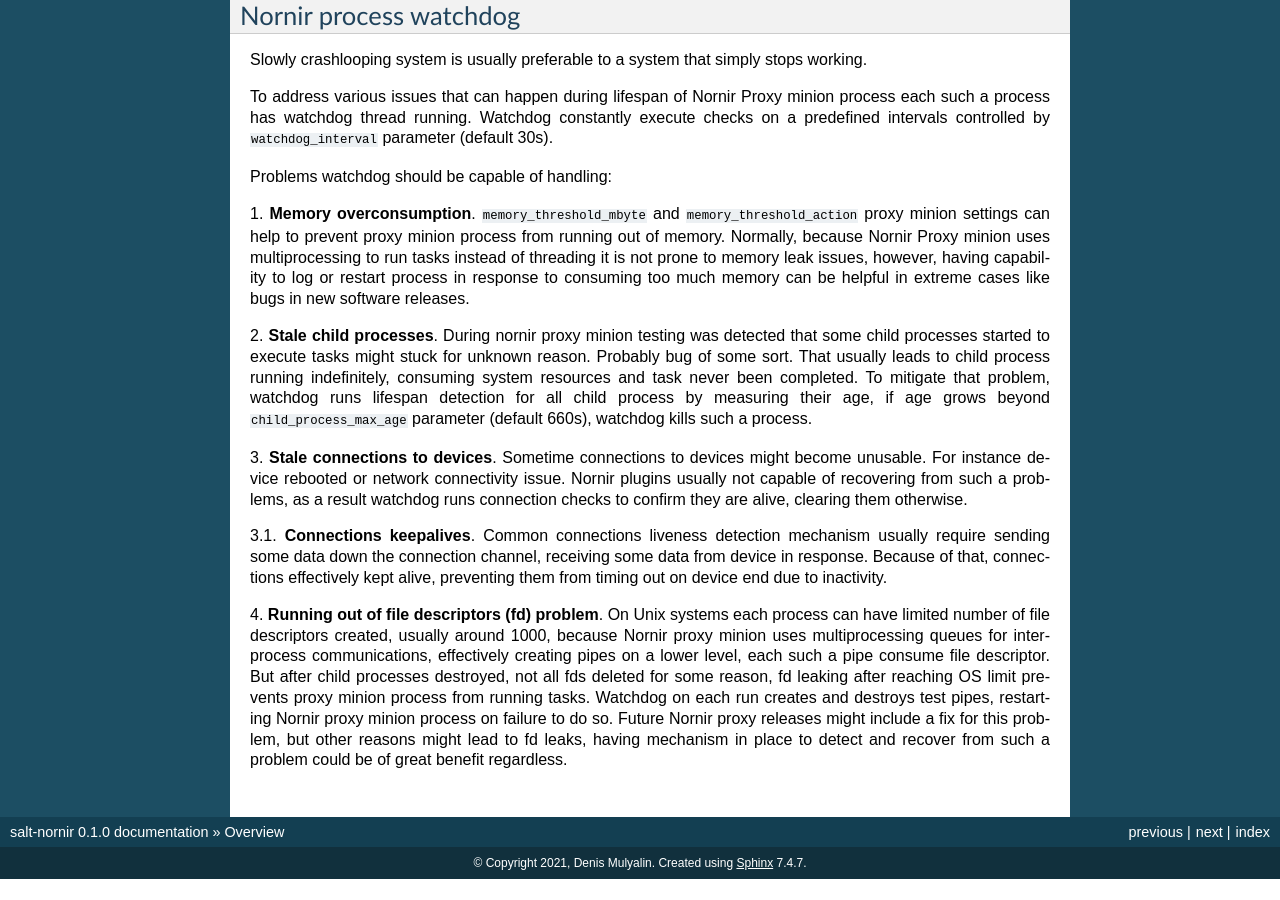
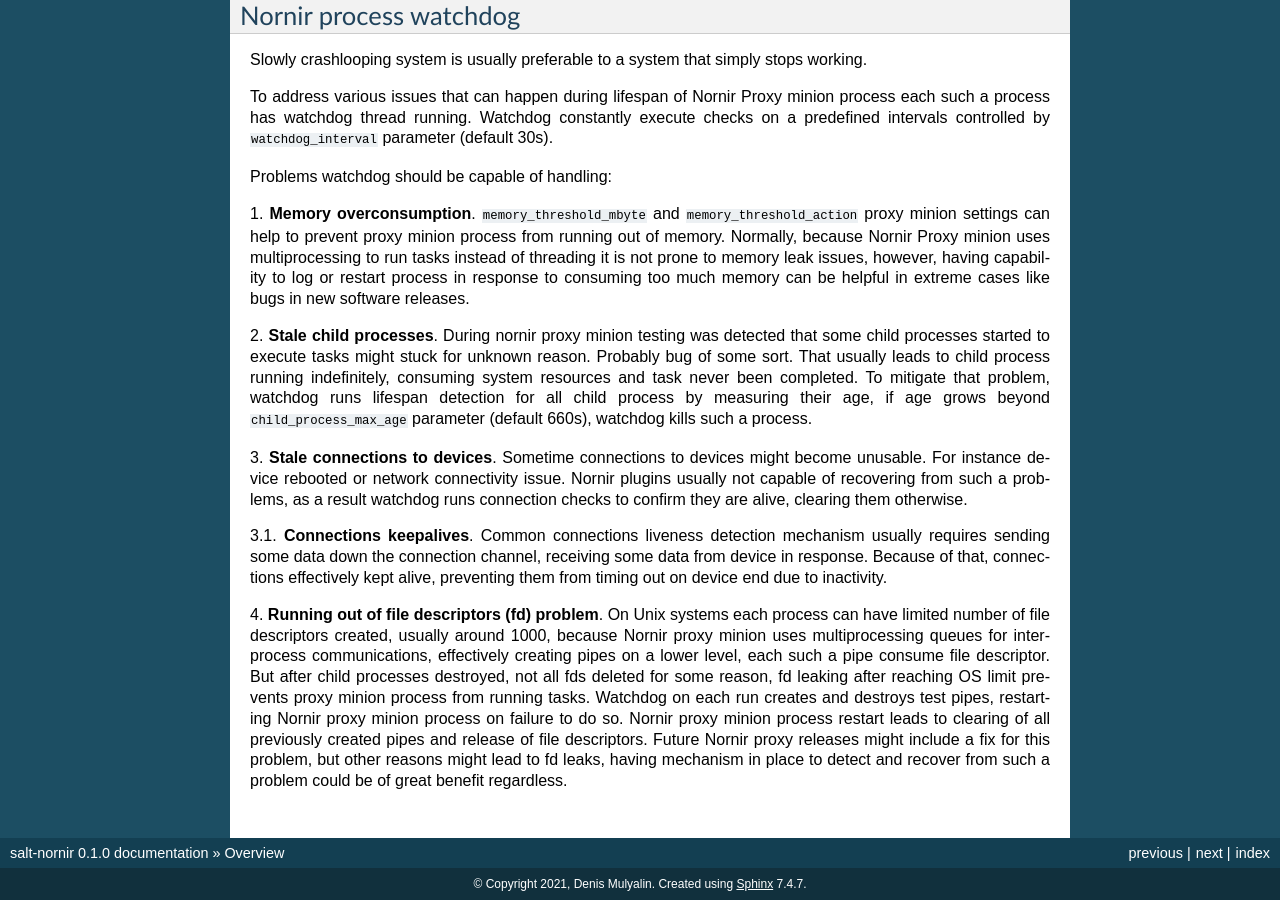
Before and after one commit to dmulyalin/salt-nornir, a Sphinx documentation site: the page built from docs/source/Overview.rst, in a window 1280 px wide and 900 px high, scrolled down 3210 px. Built offline with Sphinx 7.4.7, drawn with Linux system fonts in a browser that asks for light colours; before the commit the page ends 4089 px from its top, so only the background shows below that.

```diff
--- a/docs/source/Overview.rst
+++ b/docs/source/Overview.rst
@@ -115,7 +115,7 @@ capable of recovering from such a problems, as a result watchdog runs connection
 confirm they are alive, clearing them otherwise.
 
 3.1. **Connections keepalives**. Common connections liveness detection mechanism usually
-require sending some data down the connection channel, receiving some data from device
+requires sending some data down the connection channel, receiving some data from device
 in response. Because of that, connections effectively kept alive, preventing them from
 timing out on device end due to inactivity.
 
@@ -125,7 +125,8 @@ minion uses multiprocessing queues for inter-process communications, effectively
 pipes on a lower level, each such a pipe consume file descriptor. But after child
 processes destroyed, not all fds deleted for some reason, fd leaking after reaching OS limit
 prevents proxy minion process from running tasks. Watchdog on each run creates and destroys
-test pipes, restarting Nornir proxy minion process on failure to do so. Future Nornir proxy
-releases might include a fix for this problem, but other reasons might lead to fd leaks, having
-mechanism in place to detect and recover from such a problem could be of great benefit
-regardless.
+test pipes, restarting Nornir proxy minion process on failure to do so. Nornir proxy minion
+process restart leads to clearing of all previously created pipes and release of file descriptors.
+Future Nornir proxy releases might include a fix for this problem, but other reasons might
+lead to fd leaks, having mechanism in place to detect and recover from such a problem could
+be of great benefit regardless.
```
Also changed, not shown: README.md (+7 -89 lines).
